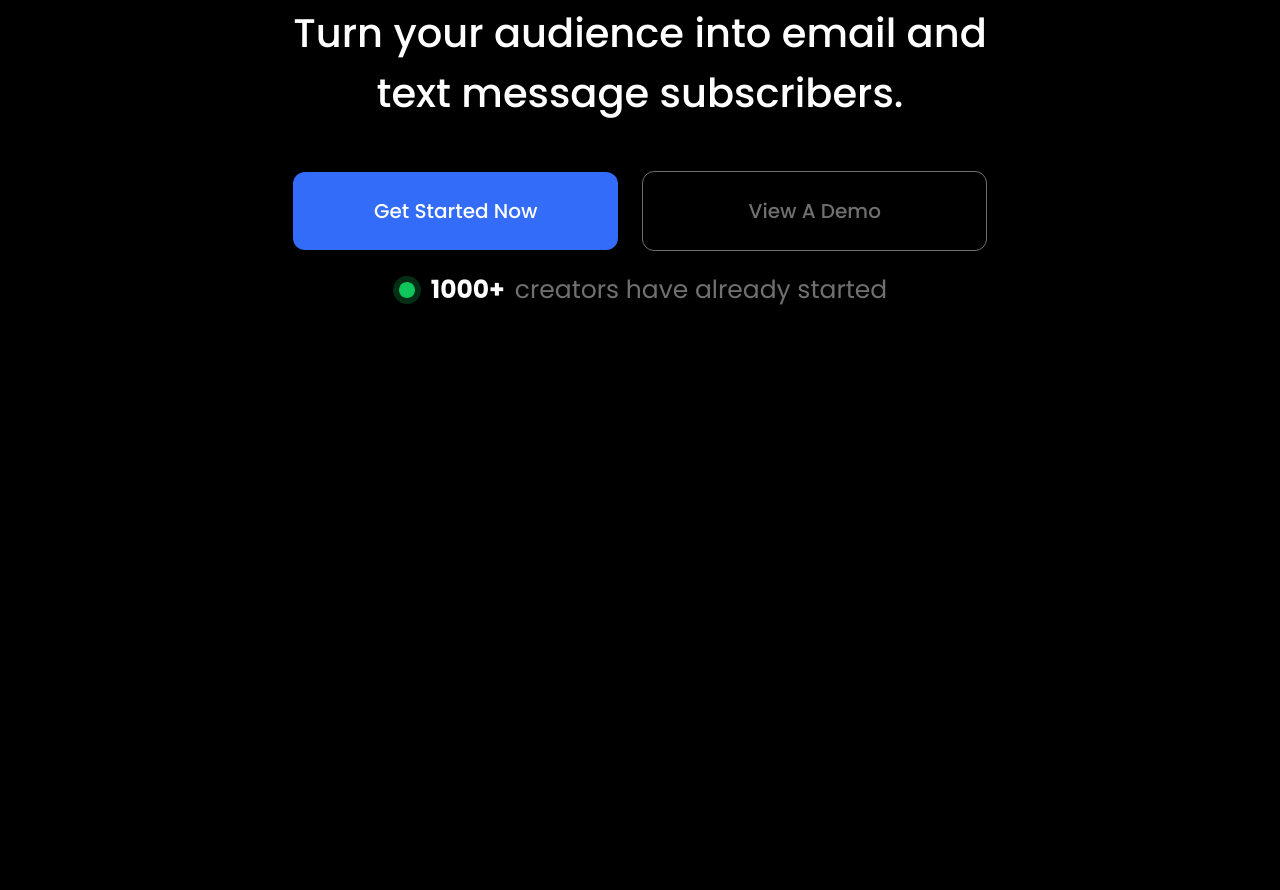
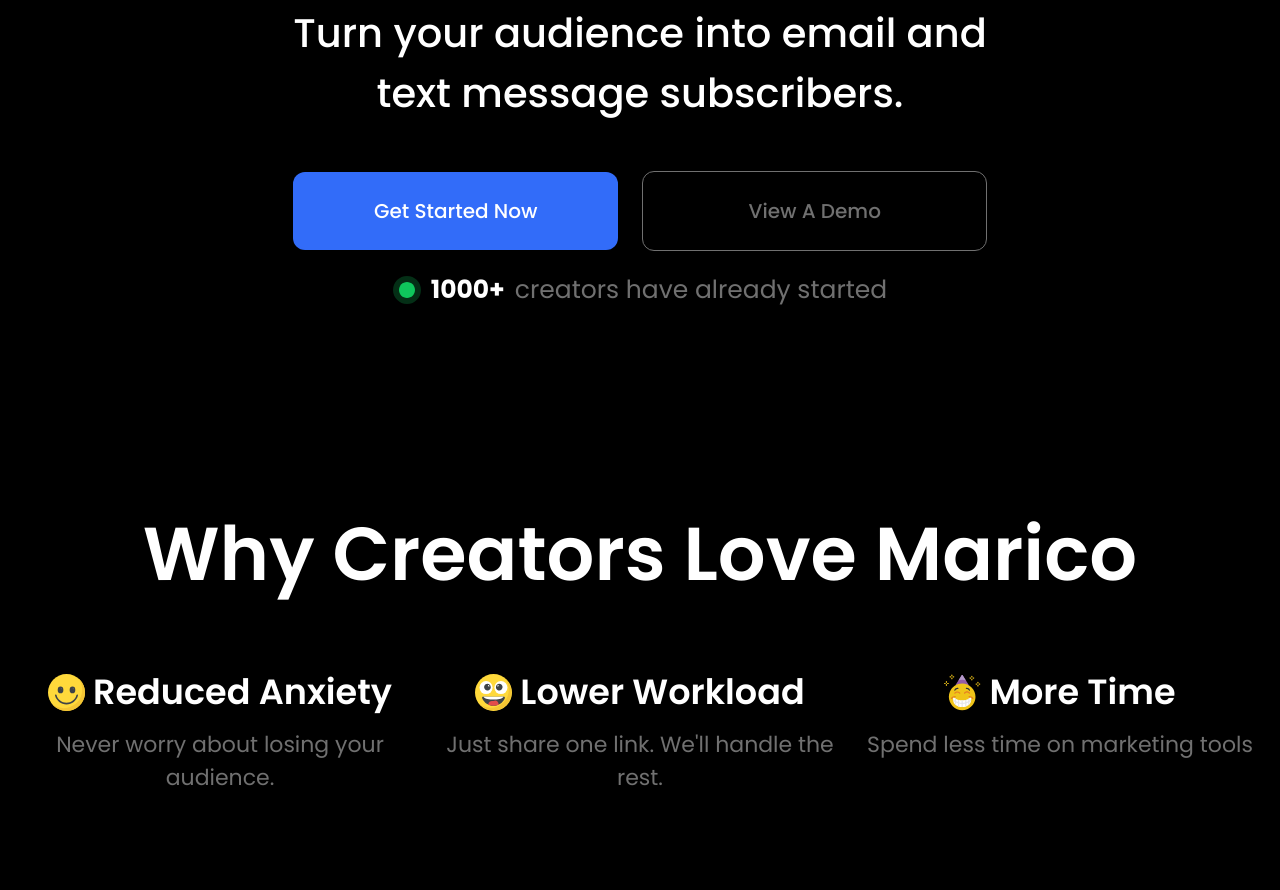
Before and after one commit to mryaxyobek/marico, a website: page src/index.html in a window 1280 px wide. Shown: the part 767-1657 px from the top of the page. Before the commit the page ends 1164 px from the top, so only its background shows below. Drawn offline with Linux system fonts and the light colour scheme.

Commit message:
advantages section is optimized for all devices

```diff
--- a/input.css
+++ b/input.css
@@ -12,11 +12,11 @@
   }
 
   h2 {
-    @apply text-[75px] leading-[112px] font-semibold;
+    @apply text-[32px] leading-relaxed font-semibold sm:text-5xl md:text-6xl lg:text-7xl xl:text-[75px] xl:leading-[112px];
   }
 
   h3 {
-    @apply text-[35px] leading-[52px] font-semibold;
+    @apply text-2xl leading-normal font-semibold md:text-3xl lg:text-[35px] lg:leading-[52px];
   }
 }
 
--- a/src/index.html
+++ b/src/index.html
@@ -149,15 +149,12 @@
       </div>
     </section>
 
-    <div class="hidden">
-      <!-- main -->
-      <main>
     <!-- advantages section -->
-        <section class="pt-[101px] pb-24">
+    <section class="py-10 sm:py-16 md:pt-[101px] md:pb-24">
       <div class="container max-w-[1523px]">
         <h2 class="text-center mb-14">Why Creators Love Marico</h2>
-            <ul class="grid grid-cols-3 gap-5">
-              <li class="space-y-2.5">
+        <ul class="grid grid-cols-1 md:grid-cols-2 lg:grid-cols-3 gap-9 md:gap-7 lg:gap-5">
+          <li class="flex flex-col items-center gap-2.5">
             <div class="flex items-center justify-center gap-2">
               <img
                 width="37"
@@ -166,7 +163,7 @@
                 alt="smile emoji"
                 class="size-[37px]"
               />
-                  <h3>Reduced Anxiety</h3>
+              <h3 class="text-center">Reduced Anxiety</h3>
             </div>
             <p
               class="text-brand-gray-600 text-center text-[22px] leading-[33px] font-normal"
@@ -174,7 +171,7 @@
               Never worry about losing your audience.
             </p>
           </li>
-              <li class="space-y-2.5">
+          <li class="flex flex-col items-center gap-2.5">
             <div class="flex items-center justify-center gap-2">
               <img
                 width="37"
@@ -183,7 +180,7 @@
                 alt="happy emoji"
                 class="size-[37px]"
               />
-                  <h3>Lower Workload</h3>
+              <h3 class="text-center">Lower Workload</h3>
             </div>
             <p
               class="text-brand-gray-600 text-center text-[22px] leading-[33px] font-normal"
@@ -191,7 +188,7 @@
               Just share one link. We'll handle the rest.
             </p>
           </li>
-              <li class="space-y-2.5">
+          <li class="flex flex-col items-center gap-2.5 col-span-1 md:col-span-2 lg:col-span-1">
             <div class="flex items-center justify-center gap-2">
               <img
                 width="37"
@@ -200,7 +197,7 @@
                 alt="party emoji"
                 class="size-[37px]"
               />
-                  <h3>More Time</h3>
+              <h3 class="text-center">More Time</h3>
             </div>
             <p
               class="text-brand-gray-600 text-center text-[22px] leading-[33px] font-normal"
@@ -212,6 +209,9 @@
       </div>
     </section>
 
+    <div class="hidden">
+      <!-- main -->
+      <main>
         <!-- connect content section -->
         <section class="pt-16 pb-24">
           <div class="container max-w-[969px]">
```
Also changed, not shown: src/css/output.css. Lines whose indentation alone changed are shown as unchanged.
